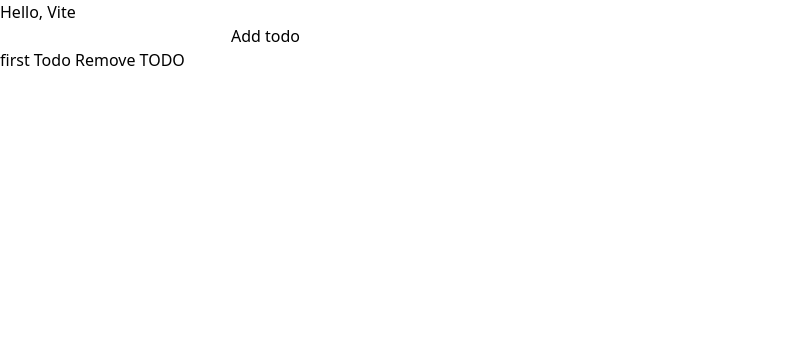
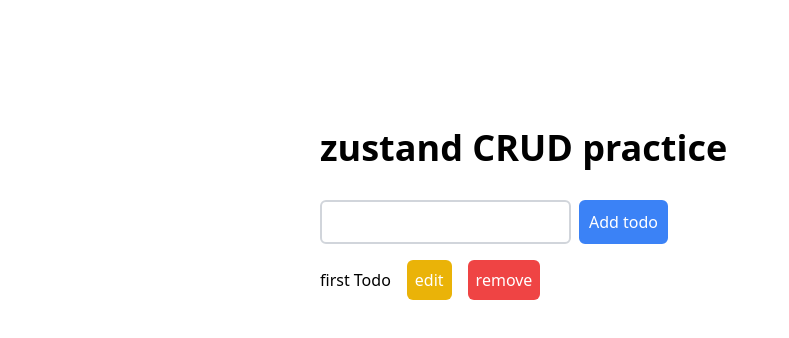
Before and after one commit to abdihashii/zustand-CRUD-practice, a React (Vite) app in the folder zustand-CRUD-practice/: page / in a window 1280 px wide. Shown: the top 338 px of the page, without its empty margins (0-789 px from the left). Built offline with nearby package versions, Linux system fonts and the light colour scheme; the HTML template or start-up script is replaced by a standard one.

Commit message:
ok no we've added the updated functionality to complete the CRUD operations using zustand

```diff
--- a/zustand-CRUD-practice/src/App.tsx
+++ b/zustand-CRUD-practice/src/App.tsx
@@ -6,10 +6,20 @@
   const [todoItem, setTodoItem] = useState('');
 
   return (
-    <div>
-      <input onChange={(e) => setTodoItem(e.target.value)} value={todoItem} type="text" />
+    <div className="flex flex-row gap-2">
+      <input
+        className="border-2 border-gray-300 p-2 rounded-md"
+        onChange={(e) => setTodoItem(e.target.value)}
+        value={todoItem}
+        type="text"
+      />
 
-      <button onClick={() => addTodo(todoItem)}>Add todo</button>
+      <button
+        className="bg-blue-500 text-white p-2 rounded-md border-2 border-blue-500"
+        onClick={() => addTodo(todoItem)}
+      >
+        Add todo
+      </button>
     </div>
   )
 }
@@ -17,10 +27,14 @@
 function App() {
   const todoItems = useTodoStore((state) => state.todoItems);
   const removeTodo = useTodoStore((state) => state.removeTodo);
+  const editTodo = useTodoStore((state) => state.editTodo);
+  const saveTodo = useTodoStore((state) => state.saveTodo);
+
+  const [todoTitle, setTodoTitle] = useState('');
 
   return (
-    <main>
-      <section>Hello, Vite</section>
+    <main className="mt-32 flex flex-col w-6/12 mx-auto gap-4">
+      <h1 className="text-4xl font-bold mb-4">zustand CRUD practice</h1>
 
       <section>
         <AddTodoSection />
@@ -28,7 +42,38 @@
 
       <section>
         {todoItems.map((todoItem) => {
-          return <p>{todoItem.title} <span onClick={() => removeTodo(todoItem)}>Remove TODO</span></p>
+          return (
+            <div key={todoItem.id} className="flex flex-row items-center gap-4 mb-4 last:mb-0">
+              {!todoItem.isEditable ? <p>{todoItem.title}</p> : (
+                <input
+                  className="border-2 border-gray-300 p-2 rounded-md"
+                  onChange={(e) => setTodoTitle(e.target.value)}
+                  defaultValue={todoItem.title}
+                  type="text"
+                />
+              )}
+
+              {!todoItem.isEditable ? (
+                <span
+                className="bg-yellow-500 text-white p-2 rounded-md cursor-pointer"
+                onClick={() => editTodo(todoItem)}>
+                  edit
+                </span>
+              ) : (
+                <span
+                className="bg-green-500 text-white p-2 rounded-md cursor-pointer"
+                onClick={() => saveTodo(todoTitle, todoItem)}>
+                  save
+                </span>
+              )}
+
+              <span
+                className="bg-red-500 text-white p-2 rounded-md cursor-pointer"
+                onClick={() => removeTodo(todoItem)}>
+                  remove
+              </span>
+            </div>
+          )
         })}
       </section>
     </main>
--- a/zustand-CRUD-practice/src/hooks/useTodoStore.tsx
+++ b/zustand-CRUD-practice/src/hooks/useTodoStore.tsx
@@ -4,11 +4,14 @@
 type Todo = {
   id: string;
   title: string;
+  isEditable?: boolean;
 };
 
 type TodoStateType = {
   todoItems: Todo[];
   addTodo: (todoTitle: string) => void;
+  editTodo: (todoItem: Todo) => void;
+  saveTodo: (todoTitle: string, todoItem: Todo) => void;
   removeTodo: (todoItem: Todo) => void;
 };
 
@@ -20,6 +23,46 @@
 
   set((state: TodoStateType) => ({
     todoItems: [...state.todoItems, newTodoItem],
+  }));
+};
+
+const setEditTodo = (set: any) => (todoItem: Todo) => {
+  const newTodoItem = {
+    ...todoItem,
+    isEditable: true,
+  };
+
+  set((state: TodoStateType) => ({
+    todoItems: state.todoItems.map((_todoItem) => {
+      if (_todoItem.id === todoItem.id) {
+        debugger
+        return {
+          ...newTodoItem,
+        };
+      } else {
+        return _todoItem;
+      }
+    }),
+  }));
+};
+
+const setSaveTodo = (set: any) => (todoTitle: string, todoItem: Todo) => {
+  const updatedTodoItem = {
+    ...todoItem,
+    title: todoTitle,
+    isEditable: false,
+  };
+
+  set((state: TodoStateType) => ({
+    todoItems: state.todoItems.map((_todoItem) => {
+      if (_todoItem.id === todoItem.id) {
+        return {
+          ...updatedTodoItem,
+        };
+      } else {
+        return _todoItem;
+      }
+    }),
   }));
 };
 
@@ -41,5 +84,7 @@
 export const useTodoStore = create<TodoStateType>((set) => ({
   todoItems: initialTodoItems,
   addTodo: setAddTodo(set),
+  editTodo: setEditTodo(set),
+  saveTodo: setSaveTodo(set),
   removeTodo: setRemoveTodo(set),
 }));
```
